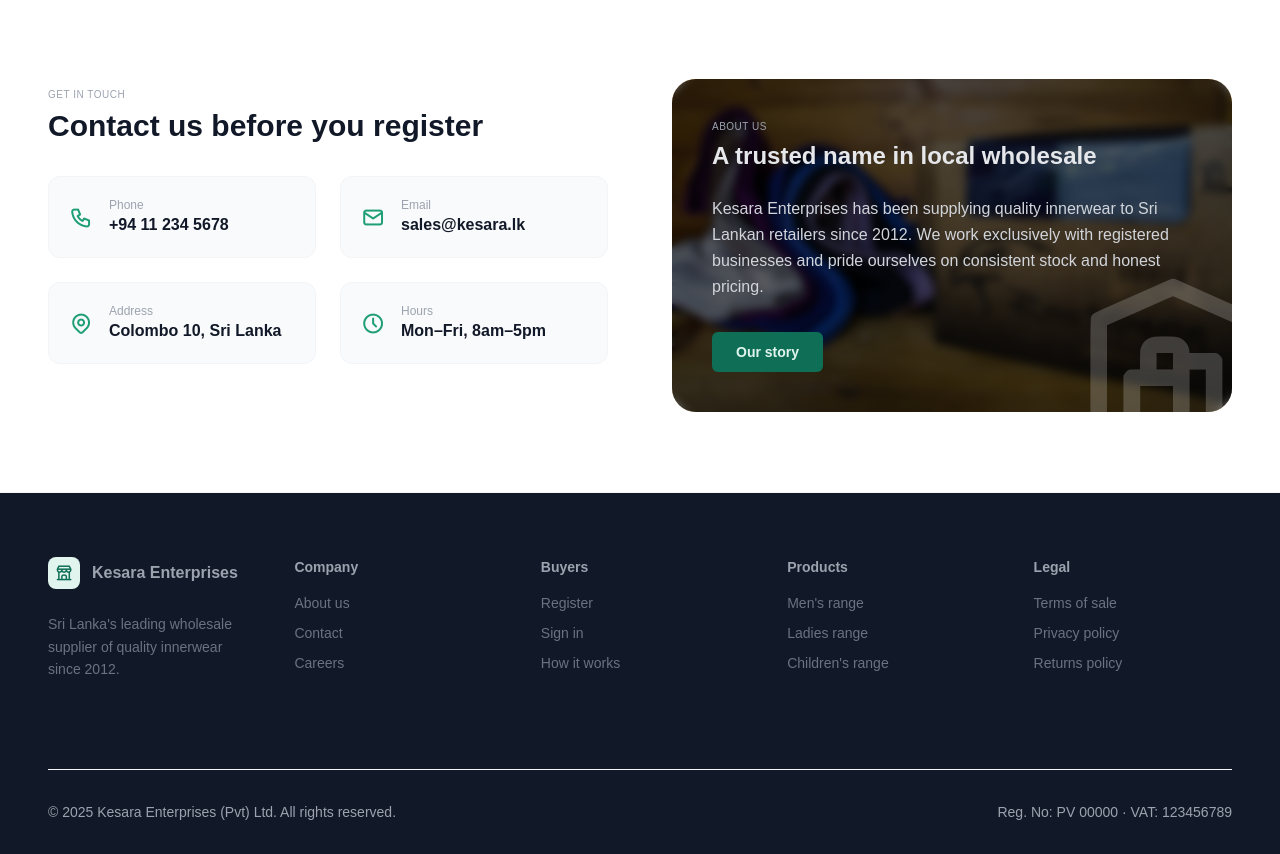
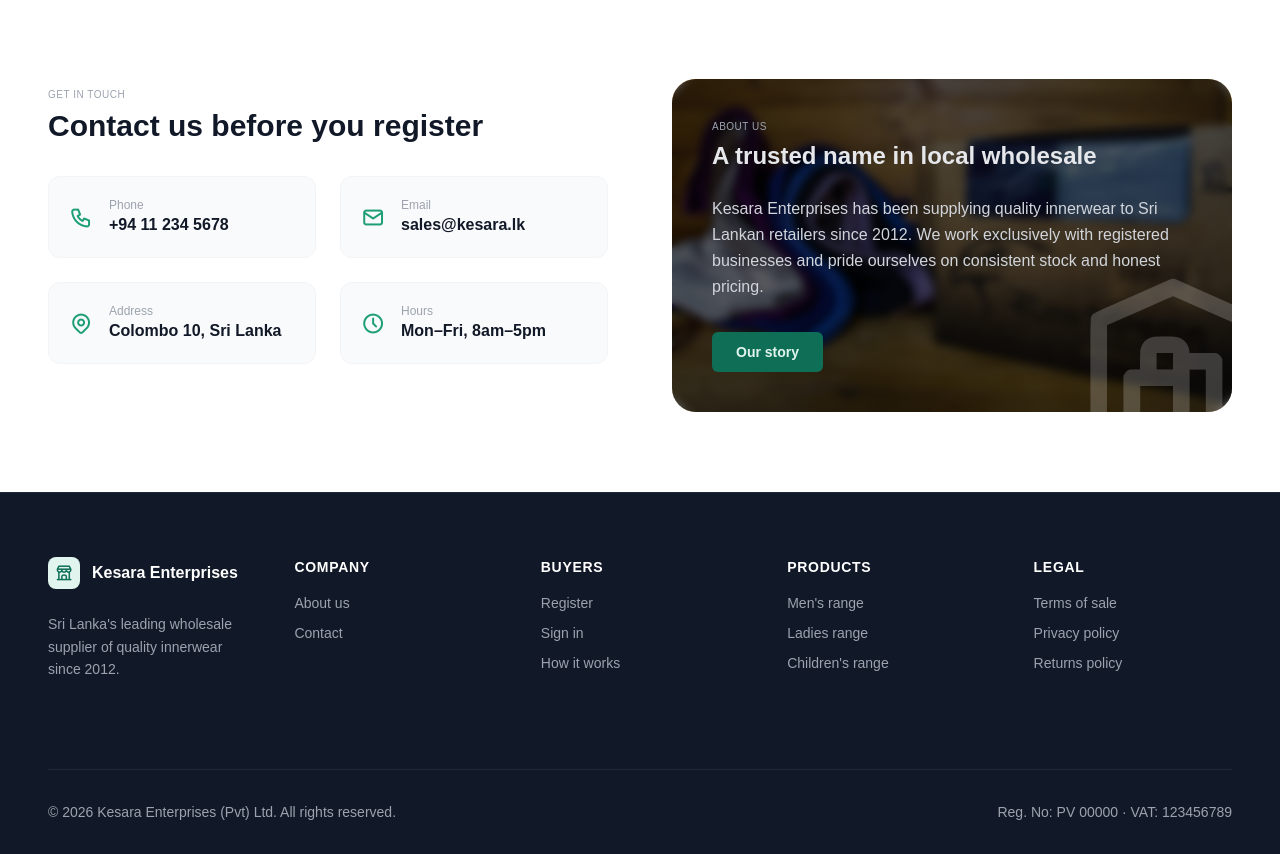
Before and after one commit to Thamara111/Kesara-Enterprises, a PHP site: page /index.php in a window 1280 px wide. Shown: the part 2130-2984 px from the top of the page. Run offline with PHP 8.4, Linux system fonts and the light colour scheme; data that the repository does not hold is empty; style sheets or scripts are compiled from the project's sources; some web fonts are replaced.

Commit message:
fix(footer): update footer links, contrast borders, and form submit handler

```diff
--- a/layouts/footer.php
+++ b/layouts/footer.php
@@ -1,4 +1,4 @@
-<footer class="bg-gray-900 border-t border-gray-100 pt-16 pb-8">
+<footer class="bg-gray-900 border-t border-gray-800 pt-16 pb-8">
     <div class="max-w-8xl mx-auto px-6 md:px-12">
         <div class="grid grid-cols-2 md:grid-cols-4 lg:grid-cols-5 gap-12 mb-16">
             <div class="col-span-2 lg:col-span-1">
@@ -6,43 +6,42 @@
                     <div class="w-8 h-8 rounded-lg bg-brand-light flex items-center justify-center">
                         <i class="ti ti-building-store text-brand text-lg"></i>
                     </div>
-                    <span class="text-md font-bold text-gray-400">Kesara Enterprises</span>
+                    <span class="text-md font-bold text-white">Kesara Enterprises</span>
                 </div>
-                <p class="text-sm text-gray-500 leading-relaxed mb-6">
+                <p class="text-sm text-gray-400 leading-relaxed mb-6">
                     Sri Lanka's leading wholesale supplier of quality innerwear since 2012.
                 </p>
             </div>
             <div>
-                <p class="text-sm font-semibold text-gray-400 mb-4">Company</p>
-                <a href="/about" class="text-sm text-gray-500 block mb-2.5 hover:text-brand transition-colors no-underline">About us</a>
-                <a href="/contact" class="text-sm text-gray-500 block mb-2.5 hover:text-brand transition-colors no-underline">Contact</a>
-                <a href="#" class="text-sm text-gray-500 block mb-2.5 hover:text-brand transition-colors no-underline">Careers</a>
+                <p class="text-sm font-bold text-white mb-4 uppercase tracking-wider">Company</p>
+                <a href="/about" class="text-sm text-gray-400 block mb-2.5 hover:text-brand transition-colors no-underline">About us</a>
+                <a href="/contact" class="text-sm text-gray-400 block mb-2.5 hover:text-brand transition-colors no-underline">Contact</a>
             </div>
             <div>
-                <p class="text-sm font-semibold text-gray-400 mb-4">Buyers</p>
-                <a href="#" class="text-sm text-gray-500 block mb-2.5 hover:text-brand transition-colors no-underline">Register</a>
-                <a href="#" class="text-sm text-gray-500 block mb-2.5 hover:text-brand transition-colors no-underline">Sign in</a>
-                <a href="#" class="text-sm text-gray-500 block mb-2.5 hover:text-brand transition-colors no-underline">How it works</a>
+                <p class="text-sm font-bold text-white mb-4 uppercase tracking-wider">Buyers</p>
+                <a href="/login" class="text-sm text-gray-400 block mb-2.5 hover:text-brand transition-colors no-underline">Register</a>
+                <a href="/login" class="text-sm text-gray-400 block mb-2.5 hover:text-brand transition-colors no-underline">Sign in</a>
+                <a href="/about" class="text-sm text-gray-400 block mb-2.5 hover:text-brand transition-colors no-underline">How it works</a>
             </div>
             <div>
-                <p class="text-sm font-semibold text-gray-400 mb-4">Products</p>
-                <a href="#" class="text-sm text-gray-500 block mb-2.5 hover:text-brand transition-colors no-underline">Men's range</a>
-                <a href="#" class="text-sm text-gray-500 block mb-2.5 hover:text-brand transition-colors no-underline">Ladies range</a>
-                <a href="#" class="text-sm text-gray-500 block mb-2.5 hover:text-brand transition-colors no-underline">Children's range</a>
+                <p class="text-sm font-bold text-white mb-4 uppercase tracking-wider">Products</p>
+                <a href="/catalog" class="text-sm text-gray-400 block mb-2.5 hover:text-brand transition-colors no-underline">Men's range</a>
+                <a href="/catalog" class="text-sm text-gray-400 block mb-2.5 hover:text-brand transition-colors no-underline">Ladies range</a>
+                <a href="/catalog" class="text-sm text-gray-400 block mb-2.5 hover:text-brand transition-colors no-underline">Children's range</a>
             </div>
             <div>
-                <p class="text-sm font-semibold text-gray-400 mb-4">Legal</p>
-                <a href="/terms-&-conditions" class="text-sm text-gray-500 block mb-2.5 hover:text-brand transition-colors no-underline">Terms of sale</a>
-                <a href="#" class="text-sm text-gray-500 block mb-2.5 hover:text-brand transition-colors no-underline">Privacy policy</a>
-                <a href="#" class="text-sm text-gray-500 block mb-2.5 hover:text-brand transition-colors no-underline">Returns policy</a>
+                <p class="text-sm font-bold text-white mb-4 uppercase tracking-wider">Legal</p>
+                <a href="/terms" class="text-sm text-gray-400 block mb-2.5 hover:text-brand transition-colors no-underline">Terms of sale</a>
+                <a href="/terms" class="text-sm text-gray-400 block mb-2.5 hover:text-brand transition-colors no-underline">Privacy policy</a>
+                <a href="/terms" class="text-sm text-gray-400 block mb-2.5 hover:text-brand transition-colors no-underline">Returns policy</a>
             </div>
         </div>
 
-        <hr class="border-gray-100 mb-8">
+        <hr class="border-gray-800 mb-8">
 
         <div class="flex flex-col md:flex-row justify-between items-center gap-4">
             <p class="text-sm text-gray-400">
-                © 2025 Kesara Enterprises (Pvt) Ltd. All rights reserved.
+                © <?= date('Y') ?> Kesara Enterprises (Pvt) Ltd. All rights reserved.
             </p>
             <p class="text-sm text-gray-400 font-medium">
                 Reg. No: PV 00000 · VAT: 123456789
@@ -59,7 +58,7 @@ function updateCartBadges() {
     if (saved) {
         try {
             const cart = JSON.parse(saved);
-            count = cart.length; // Count of distinct items, or use cart.reduce((sum, item) => sum + item.qty, 0) for total qty
+            count = cart.length;
         } catch(e) {}
     }
 
@@ -113,14 +112,6 @@ function setButtonLoading(btn, isLoading, customText) {
     }
 }
 window.setButtonLoading = setButtonLoading;
-
-document.addEventListener('submit', function(e) {
-    var form = e.target;
-    var submitBtn = form.querySelector('button[type="submit"], input[type="submit"]');
-    if (submitBtn) {
-        setButtonLoading(submitBtn, true);
-    }
-});
 </script>
 </body>
 </html>
```
